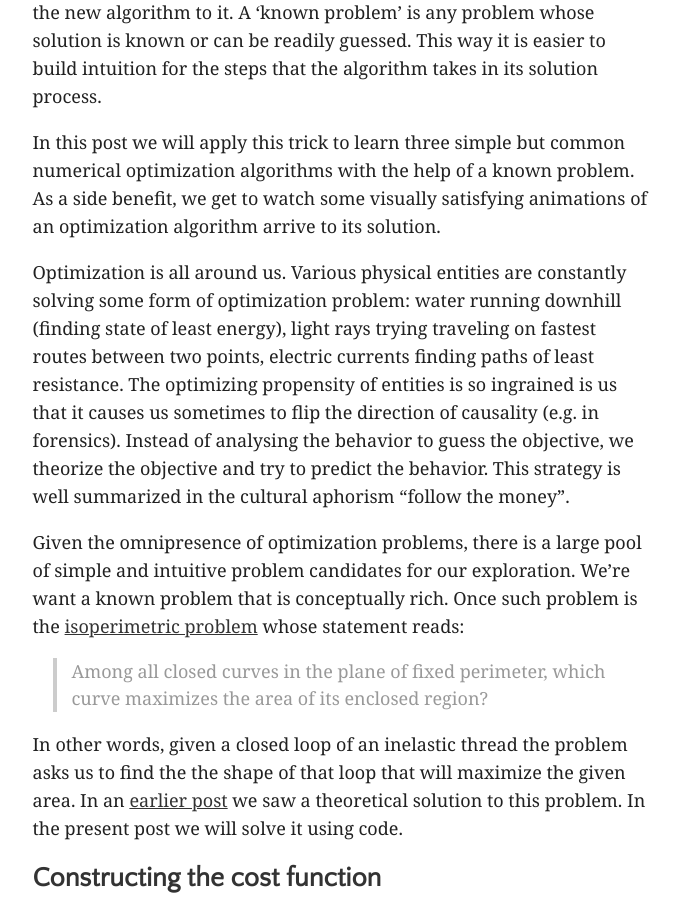
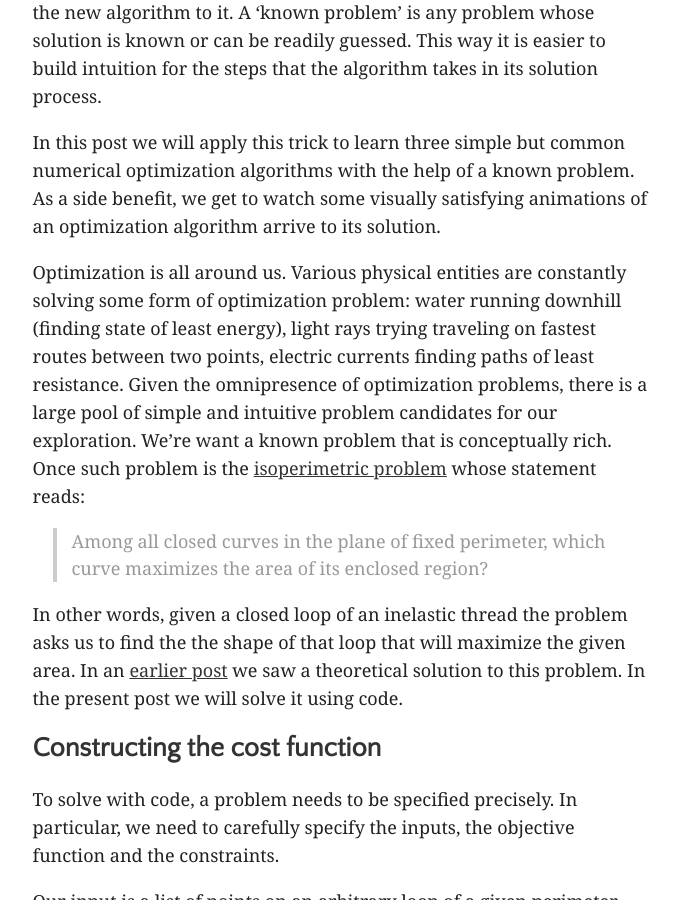
Before and after one commit to rohan-kekatpure/rohan-kekatpure.github.io, a Jekyll site: the page built from _posts/2020-08-22-fun-with-optimization.md, in a window 1280 px wide and 900 px high, scrolled down 269 px. Shown: the whole window, without its empty margins (300-980 px from the left). Built offline with Jekyll 4.4.1, drawn with Linux system fonts in a browser that asks for light colours; formulas are drawn with MathJax 3.

```diff
--- a/_posts/2020-08-22-fun-with-optimization.md
+++ b/_posts/2020-08-22-fun-with-optimization.md
@@ -18,14 +18,9 @@ arrive to its solution.
 
 Optimization is all around us. Various physical entities are constantly solving some form of optimization problem: water
 running downhill (finding state of least energy), light rays trying traveling on fastest routes between two points,
-electric currents finding paths of least resistance. The optimizing propensity of entities is so ingrained is us that it
-causes us sometimes to flip the direction of causality (e.g. in forensics). Instead of analysing the behavior to
-guess the objective, we theorize the objective and try to predict the behavior. This strategy is well summarized in the
-cultural aphorism "follow the money".
-
-Given the omnipresence of optimization problems, there is a large pool of simple and intuitive problem candidates for
-our exploration. We're want a known problem that is conceptually rich. Once such problem is the [isoperimetric
-problem](https://bit.ly/2ErbGK2) whose statement reads:
+electric currents finding paths of least resistance. Given the omnipresence of optimization problems, there is a large
+pool of simple and intuitive problem candidates for our exploration. We're want a known problem that is conceptually
+rich. Once such problem is the [isoperimetric problem](https://bit.ly/2ErbGK2) whose statement reads:
 
 >Among all closed curves in the plane of fixed perimeter, which curve maximizes the area of its enclosed region?
 
```
